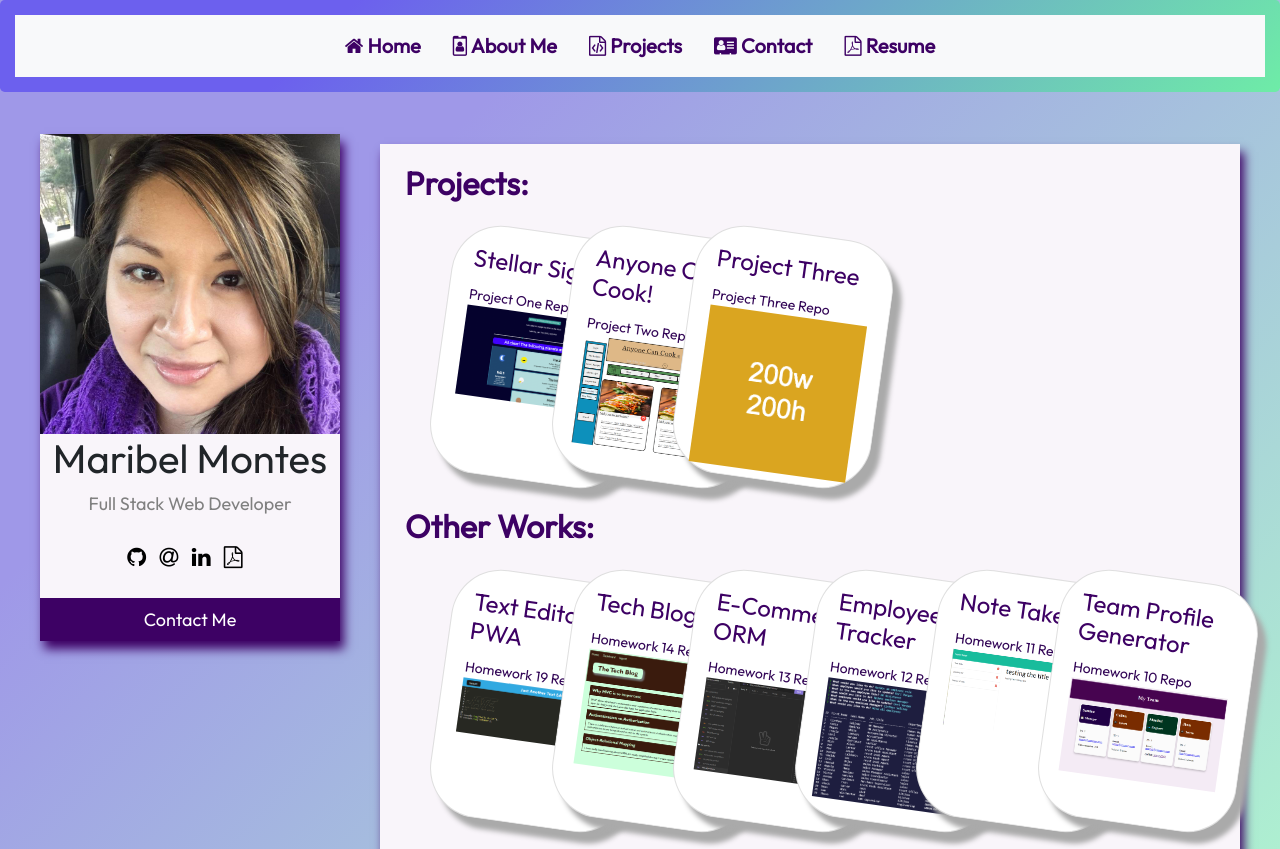
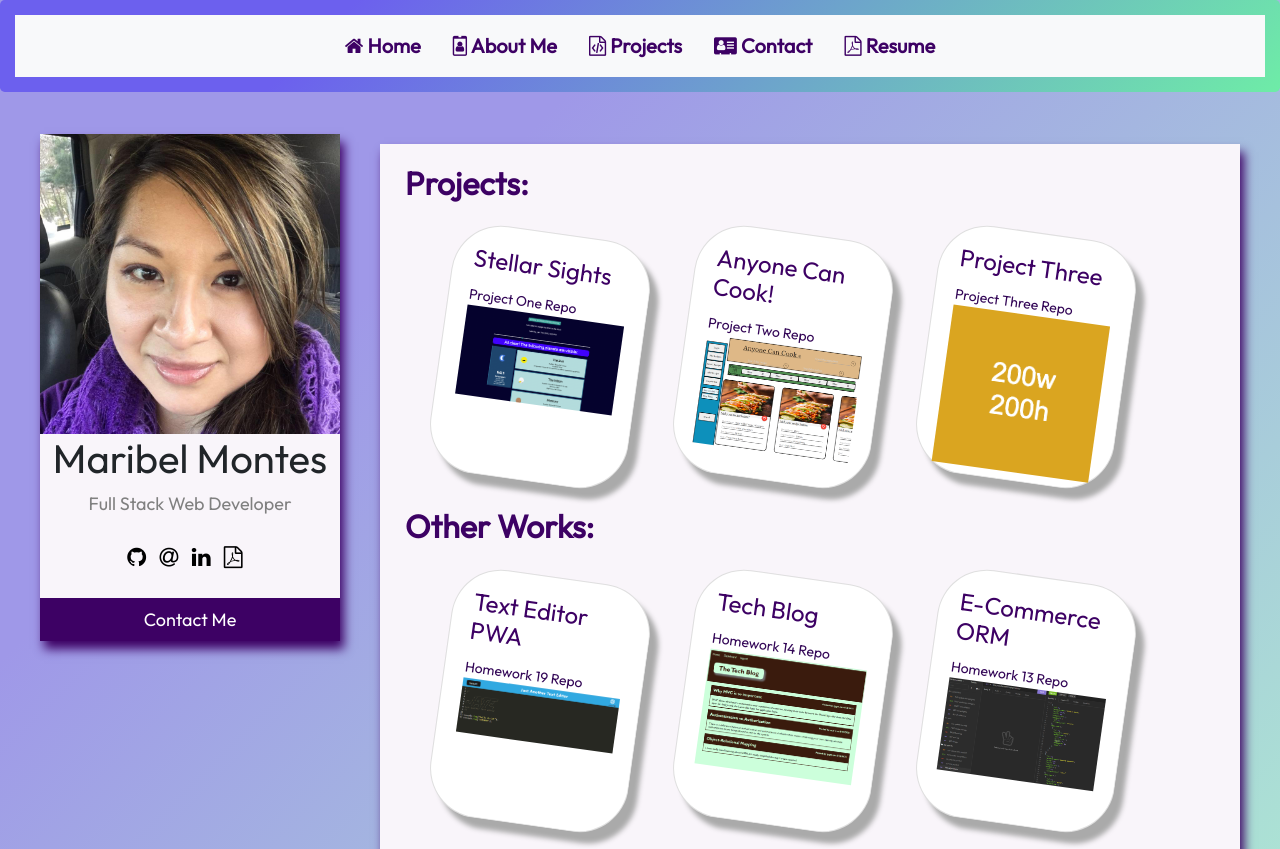
Before and after one commit to MaryMD98/PortafolioV2, a plain HTML site: page projects.html in a window 1280 px wide. Shown: the top 849 px of the page. Drawn offline with nearby package versions, Linux system fonts and the light colour scheme; a web font is replaced by a local one.

Commit message:
added the css when the screen is big

```diff
--- a/Assets/css/style.css
+++ b/Assets/css/style.css
@@ -260,8 +260,8 @@ footer{
         display: flex;
         flex-wrap: wrap;
         flex-direction: row;
-        flex: 0 0 15%;
-        max-width: 15%;
+        flex: 0 0 30%;
+        max-width: 30%;
         /* transition: flex-basis 500ms linear; */
     }
 
```
